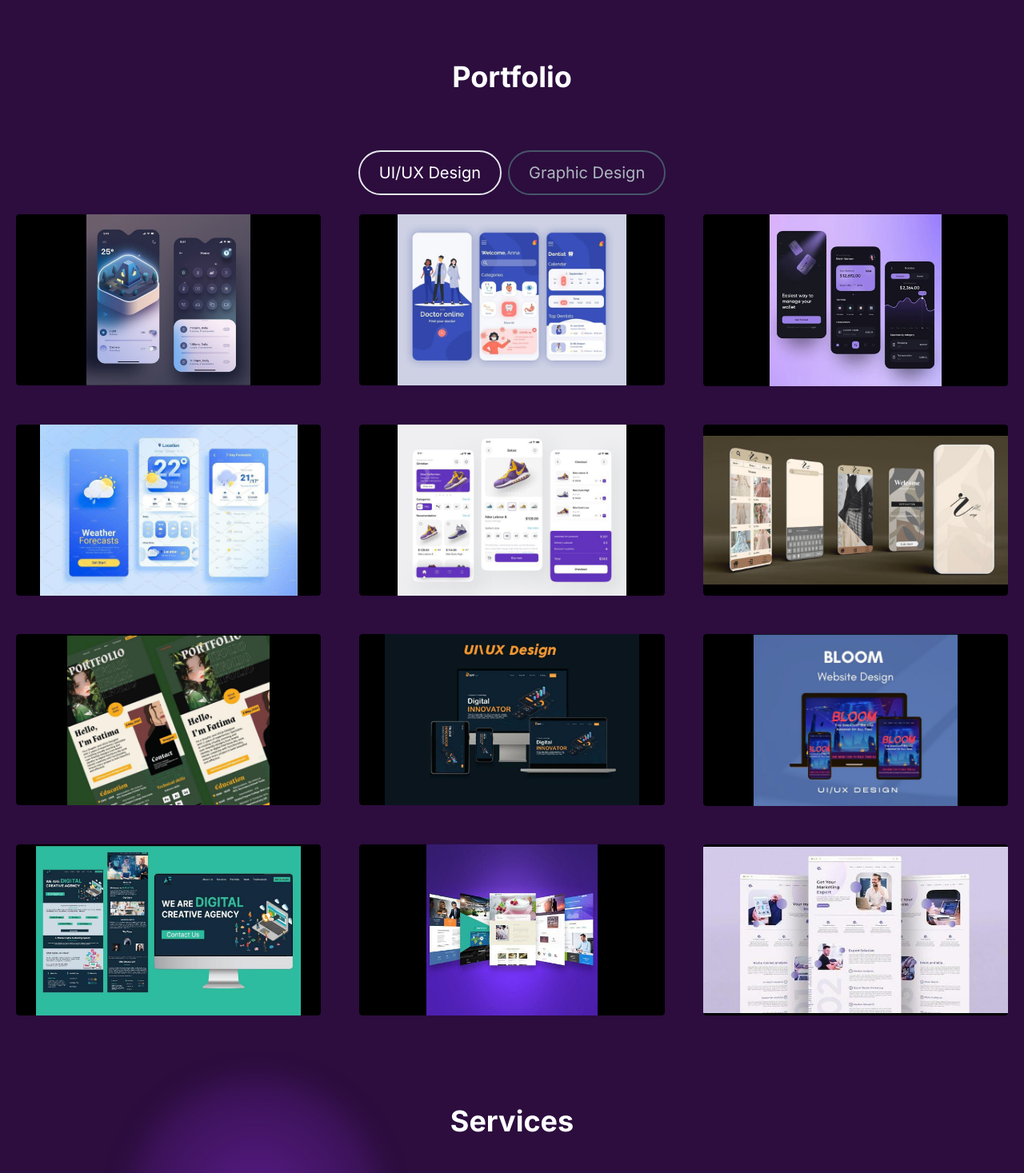
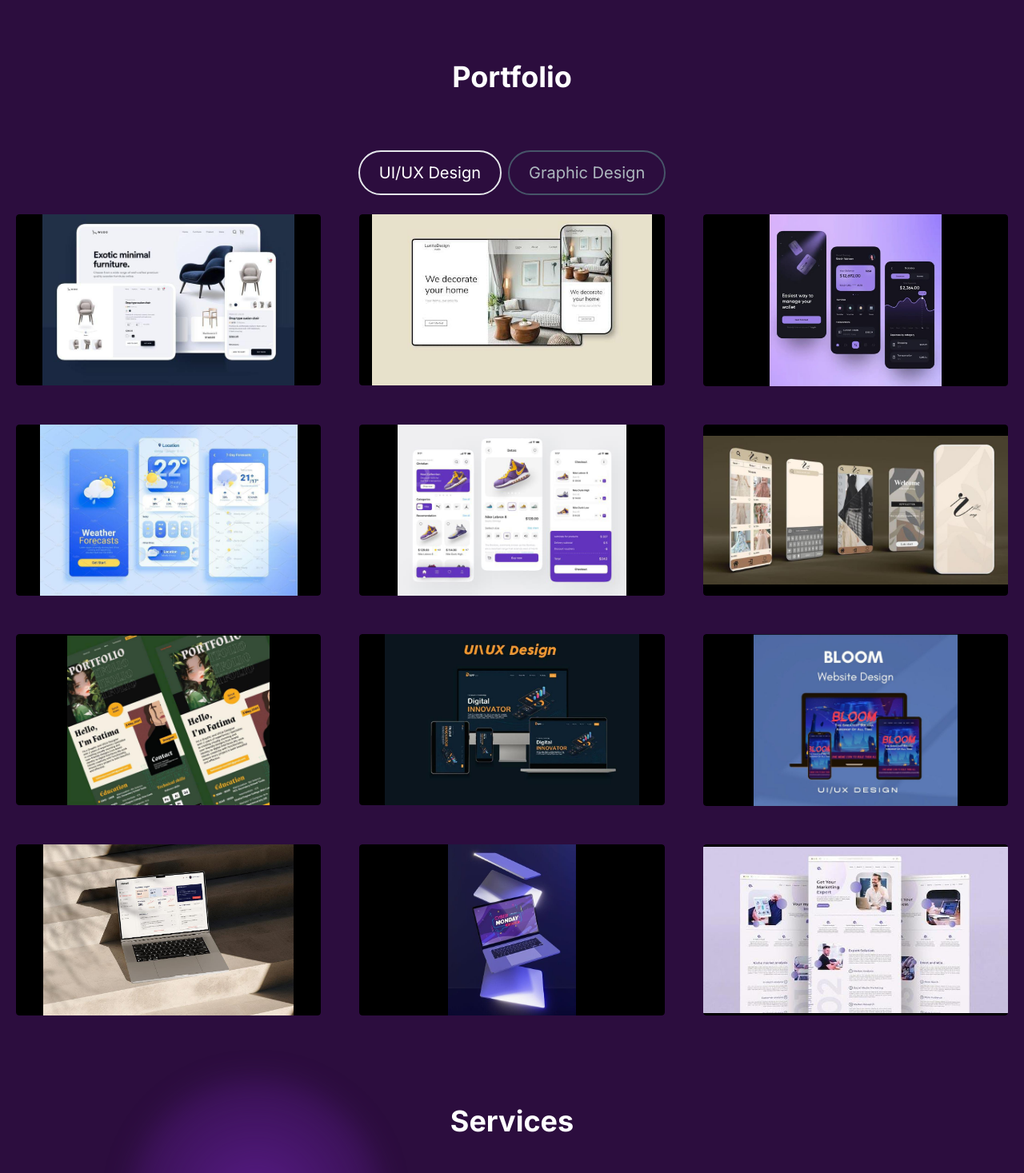
Before and after one commit to maryamshakeel22/Friend-Portfolio, a Next.js app: page / in a window 1280 px wide. Shown: the part 1220-2687 px from the top of the page at 80% size. Built offline with nearby package versions, Linux system fonts and the light colour scheme.

Commit message:
Update ProjectsSection.tsx

```diff
--- a/src/app/components/ProjectsSection.tsx
+++ b/src/app/components/ProjectsSection.tsx
@@ -25,7 +25,7 @@ const projectsData: Project[] = [
     id: 1,
     // title: "App Design",
     // description: "hi",
-    image: "/app1.jpg",
+    image: "/app01.jpg",
     tag: [ "UI/UX Design"],
     // gitUrl: "/",
     previewUrl: "https://www.behance.net/fatimaparveen1",
@@ -34,7 +34,7 @@ const projectsData: Project[] = [
     id: 2,
     // title: "App Design",
     // description: "Project 2 description",
-    image: "/app2.jpg",
+    image: "/app02.jpg",
     tag: ["UI/UX Design"],
     // gitUrl: "/",
     previewUrl: "https://www.behance.net/fatimaparveen1",
@@ -106,7 +106,7 @@ const projectsData: Project[] = [
     id: 10,
     // title: "Full-stack Roadmap",
     // description: "Project 5 description",
-    image: "/web4.jpg",
+    image: "/web04.jpg",
     tag: ["UI/UX Design"],
     // gitUrl: "/",
     previewUrl: "https://www.behance.net/fatimaparveen1",
@@ -115,7 +115,7 @@ const projectsData: Project[] = [
     id: 11,
     // title: "Full-stack Roadmap",
     // description: "Project 5 description",
-    image: "/web5.jpg",
+    image: "/web05.jpg",
     tag: ["UI/UX Design"],
     // gitUrl: "/",
     previewUrl: "https://www.behance.net/fatimaparveen1",
@@ -176,13 +176,13 @@ const projectsData: Project[] = [
   },
   {
     id:20,
-    image:"illus7.jpg",
+    image:"illus07.jpg",
     tag:["Graphic Design"],
     previewUrl:"https://www.behance.net/fatimaparveen1"
   },
   {
     id:21,
-    image:"logo1.jpg",
+    image:"logo01.jpg",
     tag:["Graphic Design"],
     previewUrl:"https://www.behance.net/fatimaparveen1"
   },
@@ -235,13 +235,13 @@ const projectsData: Project[] = [
   },
   {
     id:30,
-    image:"sm4.jpg",
+    image:"sm04.jpg",
     tag:["Graphic Design"],
     previewUrl:"https://www.behance.net/fatimaparveen1"
   },
   {
     id:31,
-    image:"sm5.jpg",
+    image:"sm05.jpg",
     tag:["Graphic Design"],
     previewUrl:"https://www.behance.net/fatimaparveen1"
   },
```
